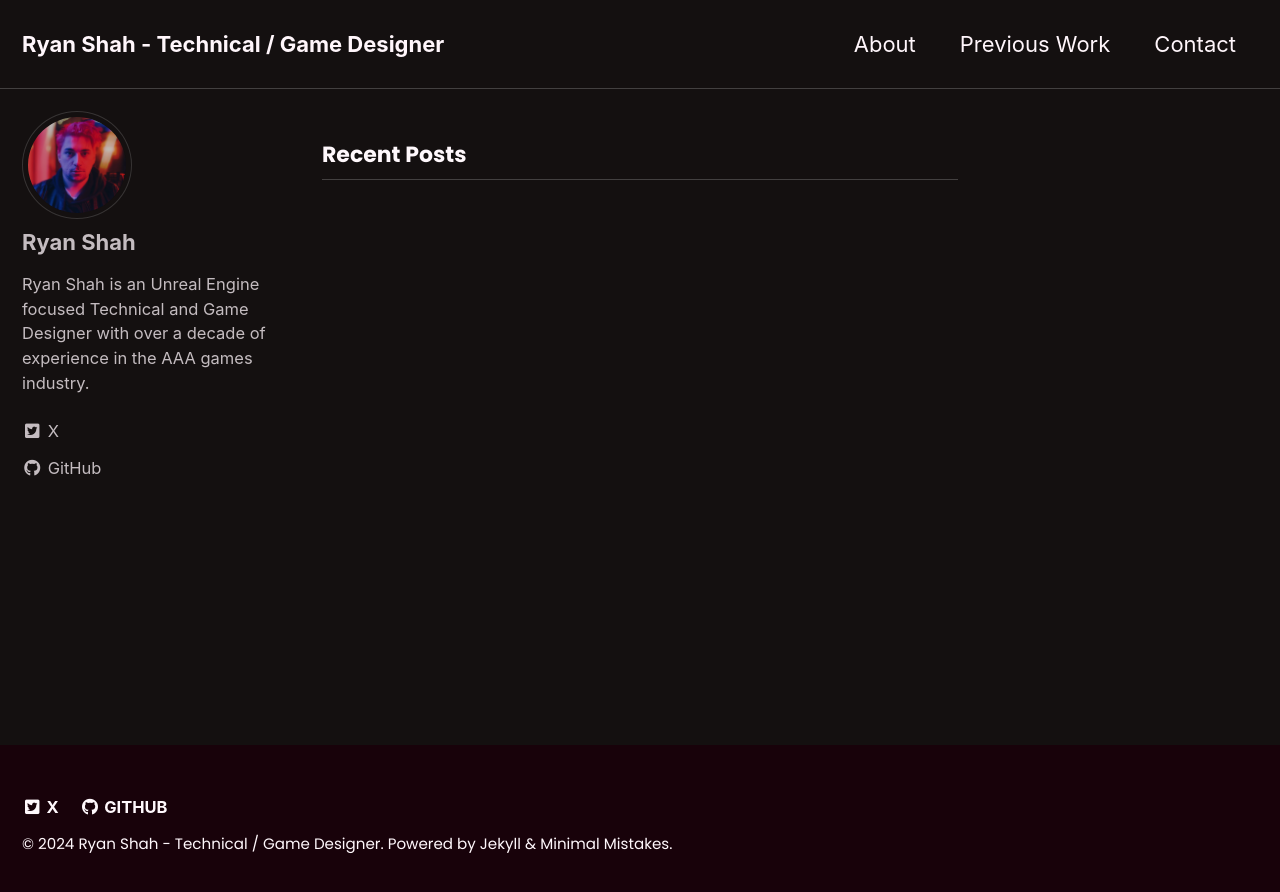
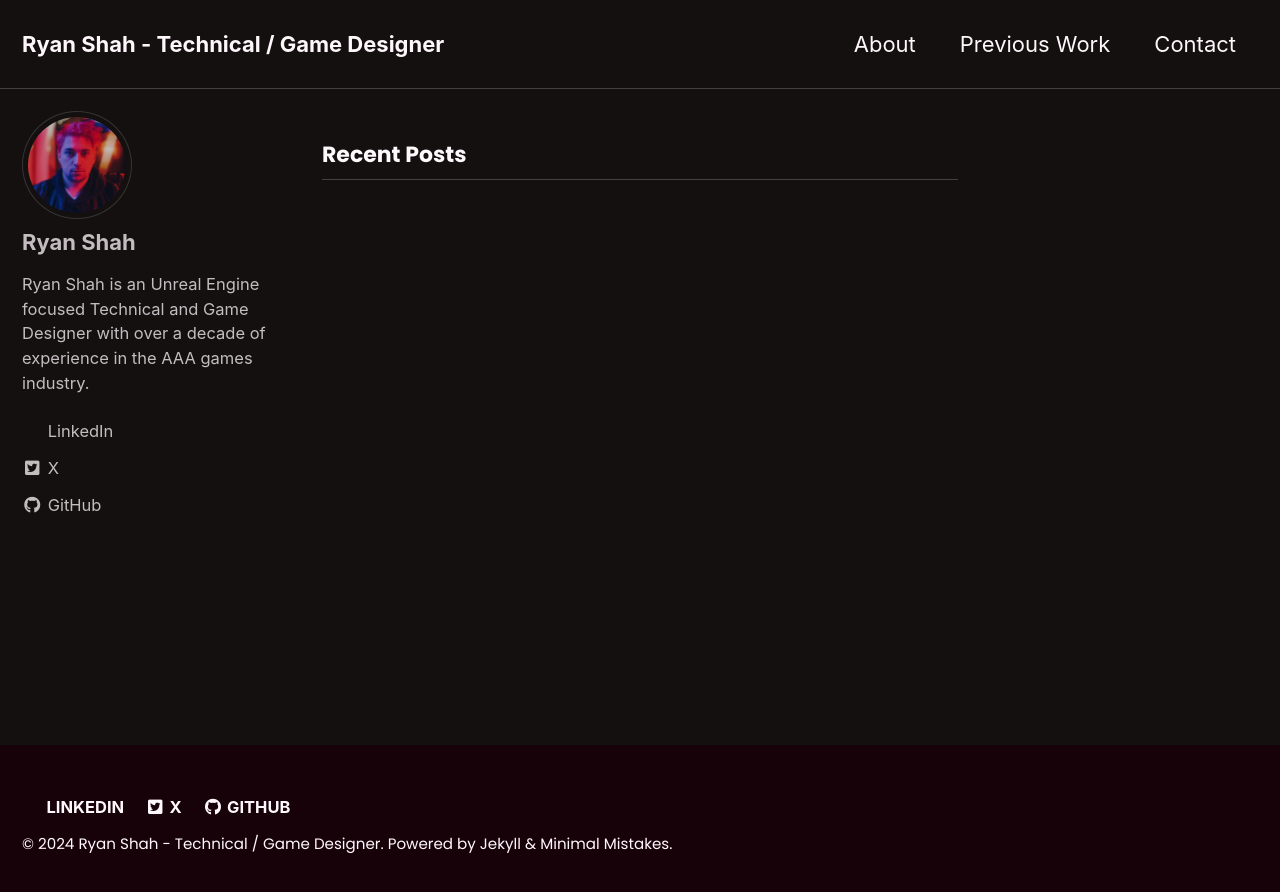
Before and after one commit to KITATUS/ryanshah.github.io, a Jekyll site: the page built from index.html, in a window 1280 px wide. Shown: the top 892 px of the page. Built offline with Jekyll 4.4.1, drawn with Linux system fonts in a browser that asks for light colours; cached includes are drawn as plain includes; the list of posts is cut into pages by our own code.

Commit message:
Update _config.yml

```diff
--- a/_config.yml
+++ b/_config.yml
@@ -60,6 +60,9 @@
   avatar : "/assets/images/bio-photo.png"
   bio    : "Ryan Shah is an Unreal Engine focused Technical and Game Designer with over a decade of experience in the AAA games industry."
   links:
+    - label: "LinkedIn"
+      icon: "fab fa-fw fa-linkedin-square"
+      url: "https://www.linkedin.com/in/ryan-shah-ue/"
     - label: "X"
       icon: "fab fa-fw fa-twitter-square"
       url: "https://twitter.com/KITATUSxFriends"
@@ -69,6 +72,9 @@
 
 footer:
   links:
+    - label: "LinkedIn"
+      icon: "fab fa-fw fa-linkedin-square"
+      url: "https://www.linkedin.com/in/ryan-shah-ue/"
     - label: "x"
       icon: "fab fa-fw fa-twitter-square"
       url: "https://twitter.com/KITATUSxFriends"
```
